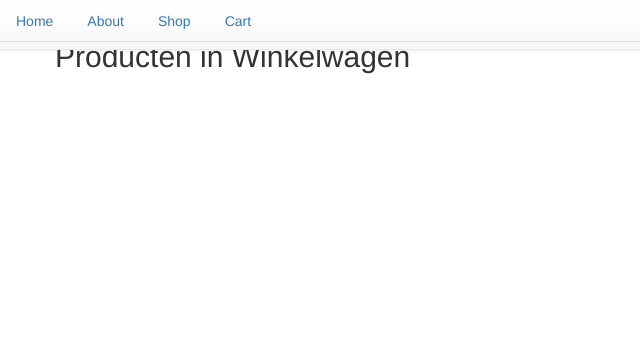
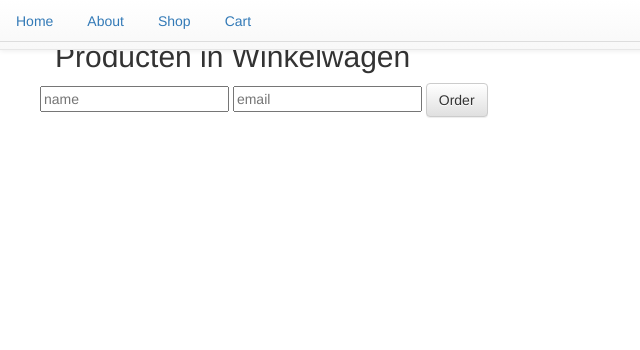
Before and after one commit to Cp-022/shoppingcartPHP, a PHP site: page /cart.php in a window 1280 px wide. Shown: the top 350 px of the page, without its empty margins (0-640 px from the left). Run offline with PHP 8.4, Linux system fonts and the light colour scheme.

Commit message:
Fixed everything

```diff
--- a/cart.php
+++ b/cart.php
@@ -62,5 +62,16 @@ if ($database_config['debug']){
         <?php
       }
     } ?>
-<!-- BODY ABOVE -->
+
+<div class="row">
+  <form action='bestelling.php' method='POST'>
+    <div class='form-group'>
+      <input placeholder='name' type='name' name='name'>
+      <input placeholder='email' type='email' name='email'>
+      <input class='btn btn-default' type='submit' value='Order'>
+    </div>
+  </form>
+</div>
+
+      <!-- BODY ABOVE -->
 <?php include 'footer.php'; ?>
```
